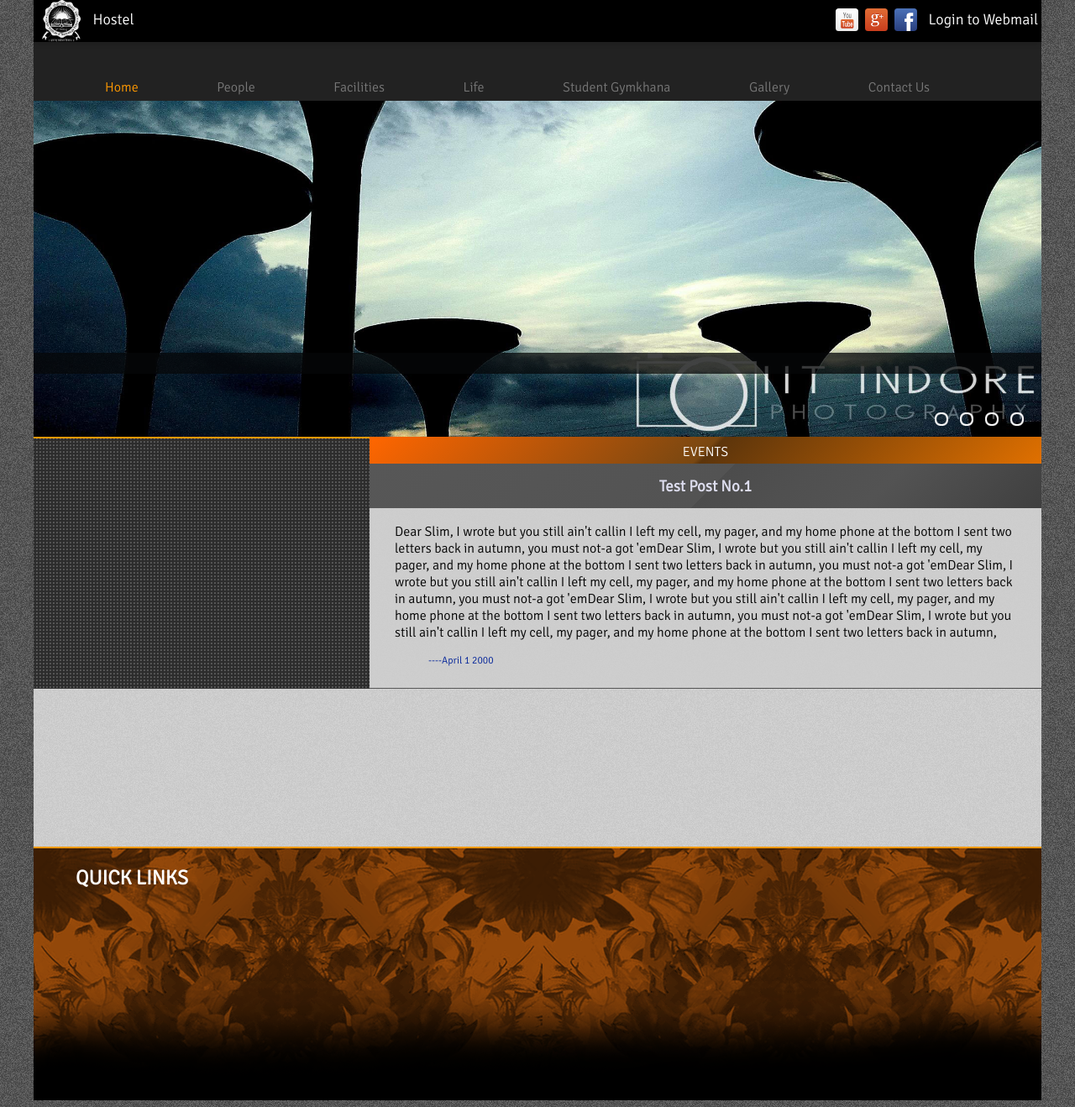
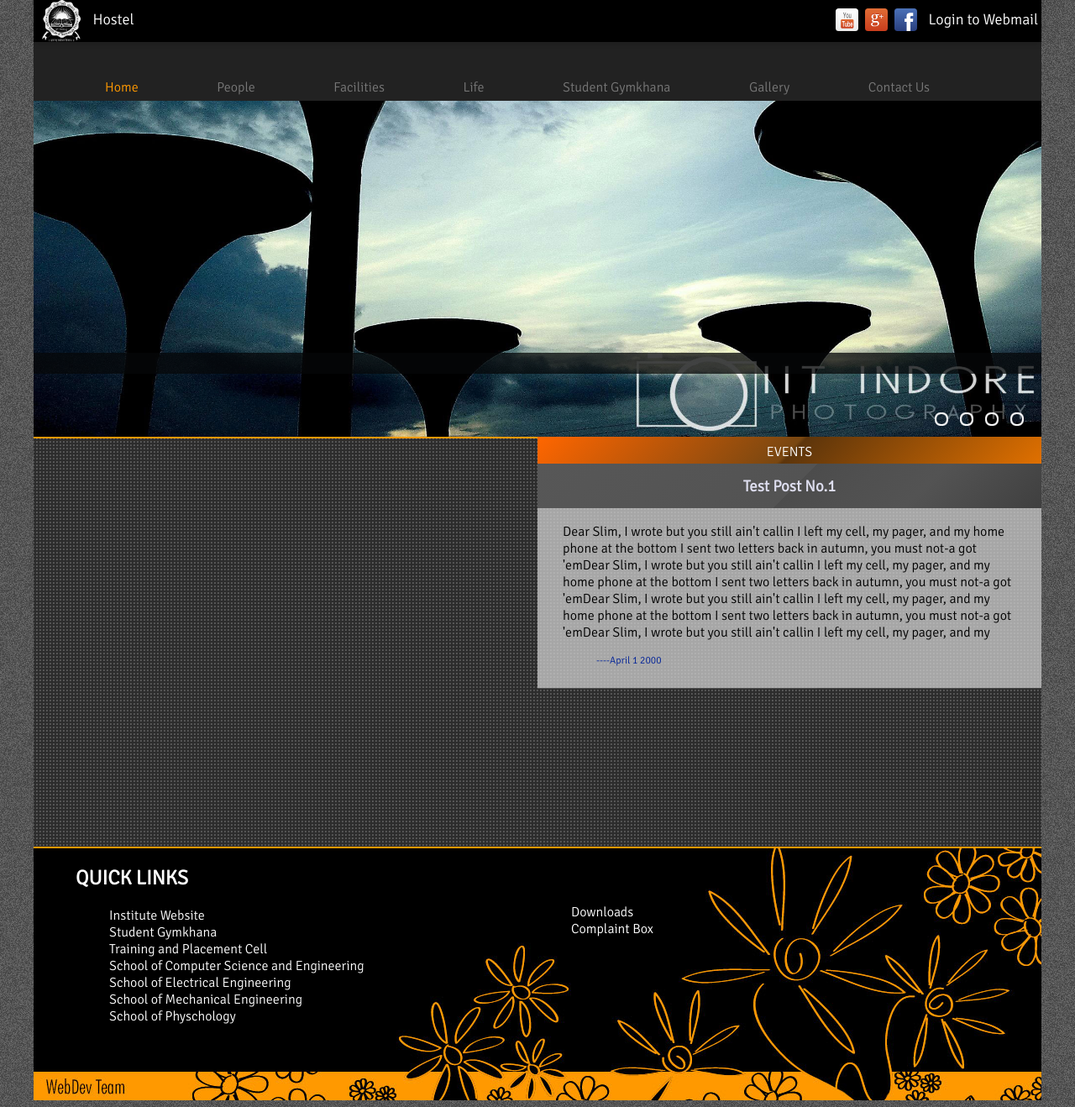
Before and after one commit to docm-iiti/hostel, a PHP site: page / in a window 1280 px wide. Shown: the whole page at 84% size. Run offline with PHP 8.4, Linux system fonts and the light colour scheme; some libraries are stand-ins or nearby versions.

Commit message:
Footer implemented :)

```diff
--- a/css/feed.css
+++ b/css/feed.css
@@ -5,11 +5,11 @@
     margin : 0;
 	display:block;
 	float:left;
-    width: 800px;
+    width: 600px;
 	height: 300px;
-	margin-left:400px;
+	margin-left:600px;
 	background: rgba(20,20,20,0.4);
-
+	z-index:4;
 }
 
 #feed div {
@@ -36,7 +36,7 @@
 	height: 268px;
 	overflow-y: auto;
 	overflow-x: hidden;
-
+	z-index:4;
 }
 
 .feedpost {
@@ -44,6 +44,7 @@
 	font-family: Helvetica;
 	background:rgba(255,255,255,0.6);
 	height: 268px;
+	z-index:4;
 }
 
 .feedposthead {
@@ -65,6 +66,7 @@
 	margin-right: 30px;
 	height: 140px;
 	overflow: auto;
+	z-index:4;
 }
 
 .feedpostdate {
--- a/css/marquee.css
+++ b/css/marquee.css
@@ -19,11 +19,9 @@
 }
 
 .marquee_caption {
-	color: #FFF;
+
 	background-image: url(../images/Slider/marquee_caption.png);
 	background-repeat:repeat-x;
-	background-position: 0px 0px;
-	margin: 0px;
 	width: 1200px;
 	padding-top: 15px;
 	padding-right: 0px;
@@ -32,6 +30,7 @@
 	position: absolute;
 	left: 0px;
 	top:300px;
+
 }
 
 .marquee_caption_content {
@@ -76,7 +75,14 @@
 	top: 370px;
 	right: 20px;
 }
+.marquee_hover_to_pause{
+	float:right;
+	top:0px;
+	right:5px;
+	color:#FFF;
+	z-index:4;
 
+}
 .marquee_nav a {
 	background-image: url(../images/Slider/nav_buttons.png);
 	background-repeat: no-repeat;
@@ -90,11 +96,7 @@
 
 .marquee_nav a:hover {
 	background-position: -25px 0px;
-	-webkit-transition: all .1s ease-out;
-	-moz-transition: all .1s ease-out;
-	-ms-transition: all .1s ease-out;
-	-o-transition: all .1s ease-out;
-	transition: all .1s ease-out;
+
 }
 
 .marquee_panels {
--- a/css/pagelayout.css
+++ b/css/pagelayout.css
@@ -29,18 +29,6 @@
 	box-shadow:0 2px 6px rgba(0,0,0,.15);
 }
 
-.content {
-	position:absolute;
-	z-index:-1;
-	margin-top:120px;
-	top:0;
-	bottom:0;
-	left:0;
-	right:0;
-	background:rgba(255,255,255,0.7);
-	width:100%;
-	height:2000px;
-}
 
 .pageHeader nav {
 	background:rgba(35,31,32,.8);
@@ -194,15 +182,13 @@ nav#pageNav ul li:hover .dropOut {
 .student_corner{
 
 	position:absolute;
-	width:400px;
-	height:298px;
+	width:1200px;
+	height:498px;
 	background-image:url(../images/student_bg_img.png);
 	border-top:2px solid #F90;
 	position:relative;
-
-
-
 }
+/***********Footer*************************************/
 .footer{
 	position:relative;
 	z-index:0;
@@ -210,7 +196,7 @@ nav#pageNav ul li:hover .dropOut {
 	width:1200px;
 	font-family:Signika;
 	margin:0 auto;
-	background-image:url(../images/footer.png);
+	background-image:url(../images/footer.jpg);
 	height:300px;
 	overlay:hidden;
 	bottom:0px;
@@ -218,6 +204,34 @@ nav#pageNav ul li:hover .dropOut {
 .footer .footer_quicklinks{
 	position:absolute;
 	margin-left:50px;
-
+	width:400px;
 	color:#FFF;
 }
+
+.footer .footer_quicklinks li{
+	list-style-type:none;
+}
+.footer .footer_quicklinks li a{
+	text-decoration:none;
+	color:#FFF;
+}
+.footer .footer_quicklinks_2{
+	position:absolute;
+	margin-left:600px;
+	margin-top:50px;
+	width:200px;
+	color:#FFF;
+
+}
+
+.footer .footer_quicklinks_2 li{
+	list-style-type:none;
+}
+.footer .footer_quicklinks_2 li a{
+	text-decoration:none;
+	color:#FFF;
+}
+.footer  li a:hover{
+color:#F90;
+font-size:17px;
+}
--- a/index.html
+++ b/index.html
@@ -69,8 +69,8 @@
                     </div>
                       </li>
 
-                 <li><a href="www.iiti.ac.in/sgm.html" class="heading">Student Gymkhana</a></li>
-                  <li><a href="www.iiti.ac.in/gallery.html" class="heading">Gallery</a></li>
+                  <li><a href="www.iiti.ac.in/sgm.html" class="heading">Student Gymkhana</a></li>
+                  <li><a href="gallery.html" class="heading">Gallery</a></li>
                   <li><a href="contactus.html" class="heading">Contact Us</a></li>
 
                   </ul>
@@ -141,6 +141,20 @@
      	<div class="footer_overlay_content">
         	<div class="footer_quicklinks">
             	<h2>QUICK LINKS</h2>
+                <ul>
+                <li><a href="#">Institute Website</a></li>
+                <li><a href="#">Student Gymkhana</a></li>
+                <li><a href="#">Training and Placement Cell</a></li>
+                <li><a href="">School of Computer Science and Engineering</a></li>
+                <li><a href="">School of Electrical Engineering</a></li>
+                <li><a href="">School of Mechanical Engineering</a></li>
+                <li><a href="">School of Physchology</a></li>
+            </ul></div>
+            <div class="footer_quicklinks_2">
+            	<ul><li><a href="">Downloads</a>
+                <li><a href="">Complaint Box</a></li>
+                <li>
+
 
 
             </div>
@@ -150,6 +164,9 @@
 
      </div>
 
+
+
+
   <script type="text/javascript" src="js/vendor/jquery-1.10.1.min.js" ></script>
   <script type="text/javascript" src="js/farinspace/jquery.imgpreload.min.js" ></script>
   <script type="text/javascript" src="js/marquee.js"></script>
--- a/js/feed.js
+++ b/js/feed.js
@@ -56,7 +56,7 @@ $(document).ready(function(){
 	//scrolling
 
 	var curfeedno = 0;
-	var postheight = 368;
+	var postheight = 268;
 	var autoplay = true;
 	function scrollToNextFeed(){
 		if(autoplay){
--- a/js/marquee.js
+++ b/js/marquee.js
@@ -1,13 +1,13 @@
 // JavaScript Document
 $(document).ready(function(){
-
-    // Generate Navigation links
+	//Indicator's at the bottom
 	$('.marquee_panels .marquee_panel').each(function(index){
 		$('.marquee_nav').append('<a class="marquee_nav_item" ></a>');
 	});
 
+
+	// Generate PhotoStrip
 	var no_of_photos;
-	// Generate PhotoStrip
 	$('img.marquee_panel_photo').each(function(index){
 		var photoWidth = $('.marquee_container').width();
 		var photoPosition = index * photoWidth;
@@ -19,9 +19,10 @@ $(document).ready(function(){
 
 
 	//This is my AutoPlay Code
+	var photoChangeInterval=5000;
 	var marqueeIndex=0;
 	var navHandle=document.getElementsByClassName("marquee_nav_item");
-	var loopState=setInterval(function autoPlay(){
+	function autoPlay(){
 		if(marqueeIndex==no_of_photos)
 			marqueeIndex=0;
 		else marqueeIndex++;
@@ -37,12 +38,21 @@ $(document).ready(function(){
 			$('.marquee_caption_content').html(newHTML);
 			setCaption();
 		});
-	},5000);
+	}
+	var autoPlay_handle=setInterval(autoPlay,photoChangeInterval);
+	$('.marquee_container').mouseenter(function(){
+			clearInterval(autoPlay_handle);
+	});
+	$('.marquee_container').mouseleave(function(){
+		autoPlay_handle=setInterval(autoPlay,photoChangeInterval);
+	});
 
 
-	// Set up Navigation Links
-	$('.marquee_nav a.marquee_nav_item').click(function(){
 
+
+
+		// Set up Navigation Links
+		$('.marquee_nav a.marquee_nav_item').click(function(){
 		//This is for changing the navigaion orb at the bottom
 		$('.marquee_nav a.marquee_nav_item').removeClass('selected');
 		$(this).addClass('selected');
```
Also changed, not shown: gallery.html (+30 -5 lines), images/footer.jpg (added), images/footer.png (deleted).
